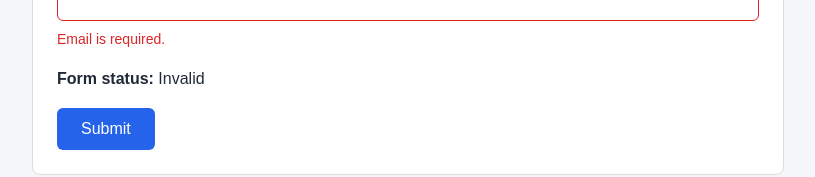
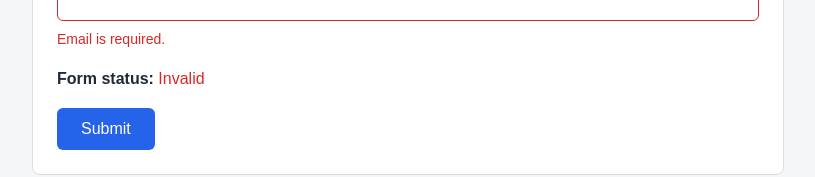
Before and after one commit to tran04012006/24521812_NgoBichTran_Lab4, a React (Vite) app in the folder legacy-validation/: page / in a window 1280 px wide. Shown: the part 378-555 px from the top of the page, without its empty margins (232-1047 px from the left). Built offline with nearby package versions, Linux system fonts and the light colour scheme.

Commit message:
style: distinguish valid and invalid form feedback

```diff
--- a/legacy-validation/src/index.css
+++ b/legacy-validation/src/index.css
@@ -69,10 +69,19 @@ h1 {
   border-color: #dc2626;
 }
 
+.error-message,
+.status-invalid {
+  color: #dc2626;
+}
+
 .error-message {
-  color: #dc2626;
   font-size: 14px;
   margin-top: 8px;
+}
+
+.status-valid,
+.success-message {
+  color: #15803d;
 }
 
 .form-status {
@@ -93,6 +102,11 @@ button:hover {
   background-color: #1d4ed8;
 }
 
+button:focus-visible {
+  outline: 2px solid #1d4ed8;
+  outline-offset: 3px;
+}
+
 .submit-message {
   margin-top: 16px;
 }
```
